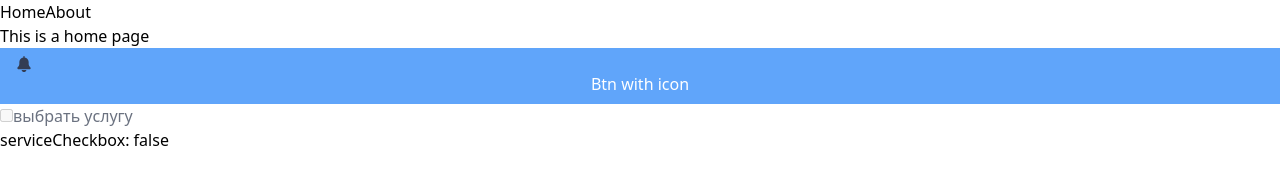
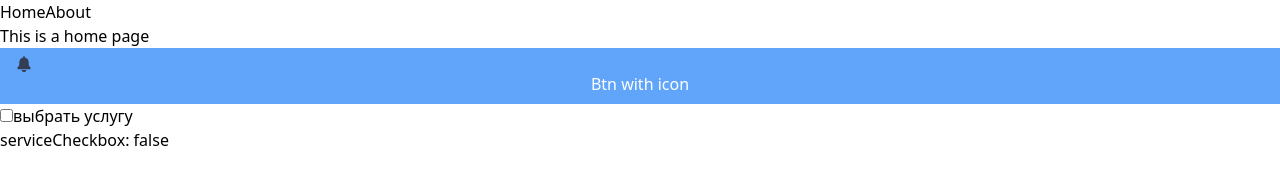
Before and after one commit to garshin-dev/schedule, a Vue app: page / in a window 1280 px wide. Shown: the top 195 px of the page. Built offline with nearby package versions, Linux system fonts and the light colour scheme.

Commit message:
change Home

```diff
--- a/src/views/Home.vue
+++ b/src/views/Home.vue
@@ -4,7 +4,7 @@ import AppCheckbox from '@/components/AppCheckbox'
 import { ref } from 'vue'
 
 const serviceCheckbox = ref<boolean>(false)
-const isServiceCheckboxDisabled = ref<boolean>(true)
+const isServiceCheckboxDisabled = ref<boolean>(false)
 </script>
 
 <template>
```
